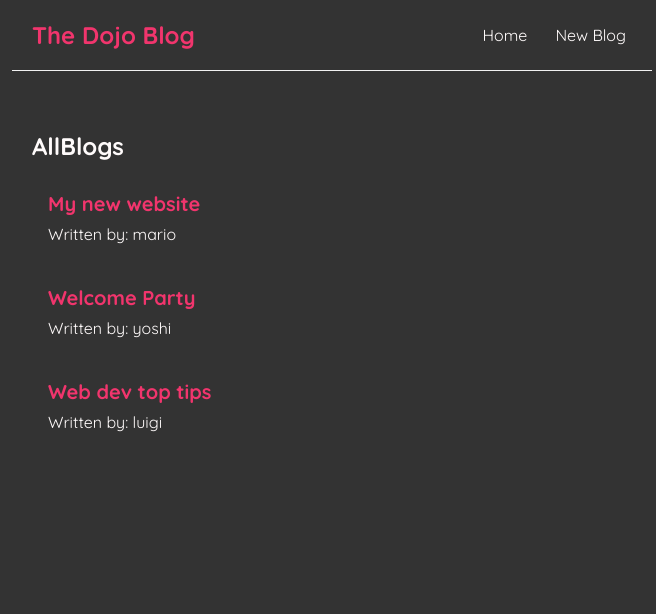
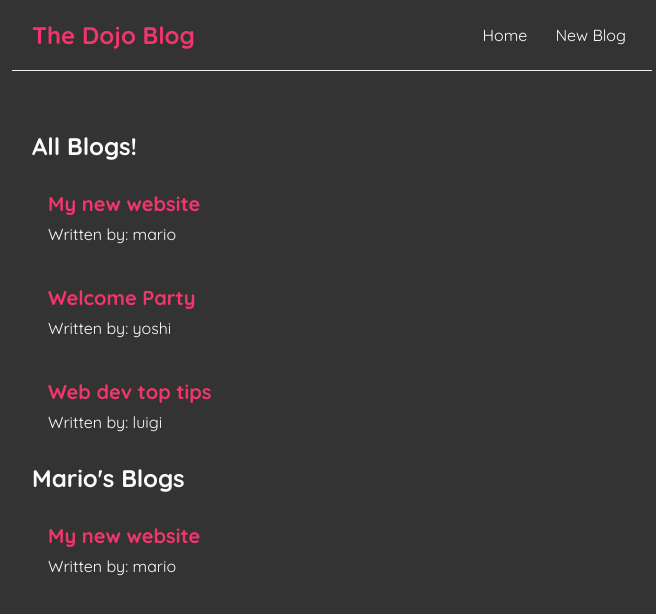
Before and after one commit to barbosaclint/dojo-blog, a React (Create React App) app: page / in a window 1280 px wide. Shown: the top 614 px of the page, without its empty margins (308-964 px from the left). Built offline with nearby package versions, Linux system fonts and the light colour scheme.

Commit message:
lesson to reuse Component and component filter

```diff
--- a/src/Home.js
+++ b/src/Home.js
@@ -9,9 +9,20 @@ const Home = () => {
         { title: 'Web dev top tips', body: 'lorem ipsum...', author: 'luigi', id: 3 }
     ])
 
+    const handleClick = () => {
+
+    }
+
+    const handleClickAgain = (name) => {
+
+    }
+
     return (
-        <BlogList blogs={blogs} title="AllBlogs" />
-    );
+        <div className = "home">
+           <BlogList blogs={blogs} title={"All Blogs!"} />
+           <BlogList blogs={blogs.filter((blog) => blog.author === 'mario')} title="Mario's Blogs" />
+        </div>
+      );
 }
 
-export default Home;
+ export default Home;
```
